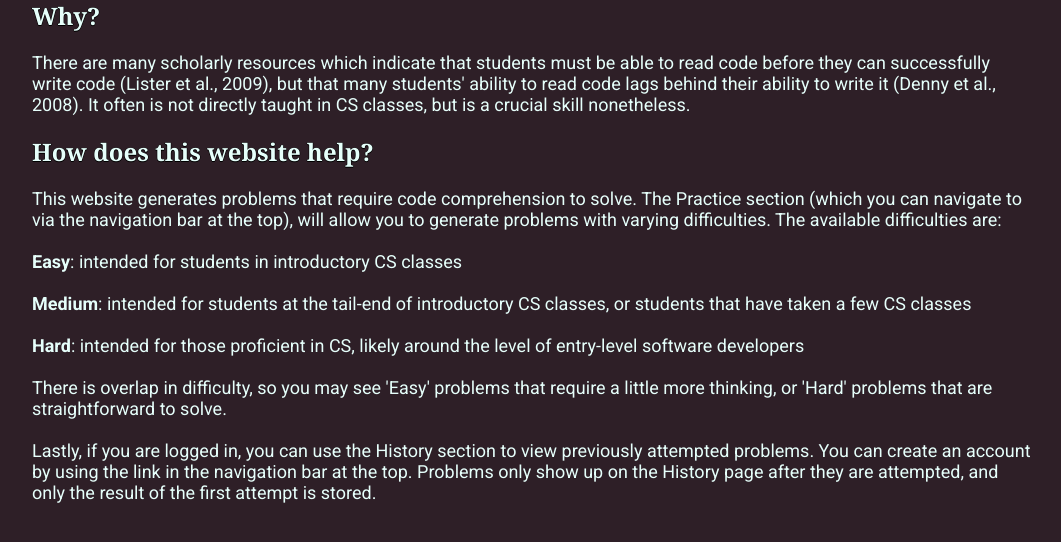
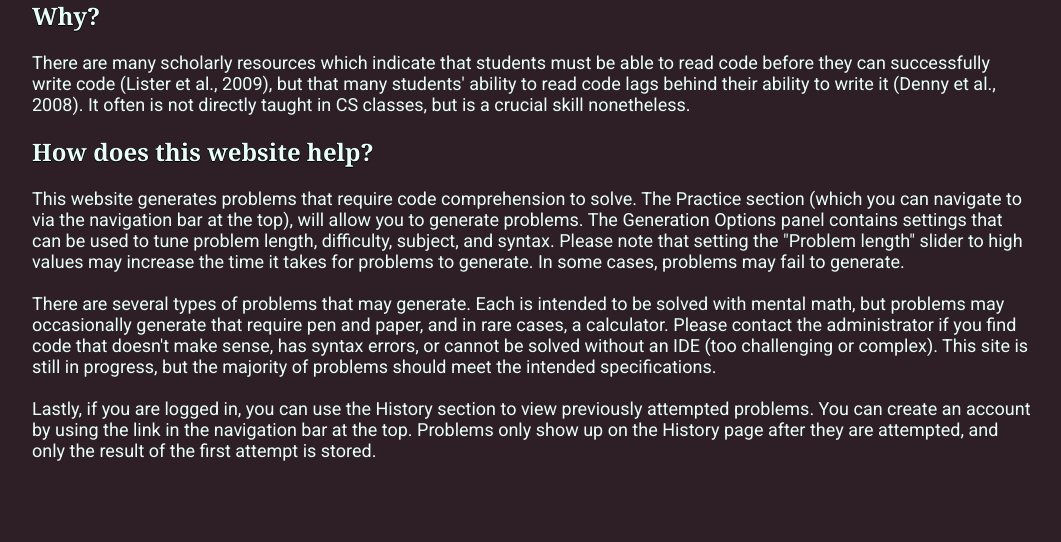
Before and after one commit to wkwako/ed-website, a Django app: page / in a window 1280 px wide. Shown: the part 170-712 px from the top of the page, without its empty margins (108-1169 px from the left). Run offline with Django 5.2, Linux system fonts and the light colour scheme.

Commit message:
changed text on Home page

```diff
--- a/edtech_project/templates/edtech_project/home.html
+++ b/edtech_project/templates/edtech_project/home.html
@@ -25,17 +25,16 @@
     <h2 class="info-sections"> How does this website help? </h2>
 
     <p class="info">This website generates problems that require code comprehension to solve. The Practice section
-        (which you can navigate to via the navigation bar at the top), will allow you to generate problems
-        with varying difficulties. The available difficulties are: <br> <br>
+        (which you can navigate to via the navigation bar at the top), will allow you to generate problems. The Generation Options
+        panel contains settings that can be used to tune problem length, difficulty, subject, and syntax.
+        Please note that setting the "Problem length" slider to high values may increase the time it
+        takes for problems to generate. In some cases, problems may fail to generate. <br> <br>
 
-        <strong> Easy</strong>: intended for students in introductory CS classes <br> <br>
-        <strong> Medium</strong>: intended for students at the tail-end of introductory CS classes, or students that
-        have taken a few CS classes <br><br>
-        <strong> Hard</strong>: intended for those proficient in CS, likely around the level of
-        entry-level software developers <br> <br>
-
-        There is overlap in difficulty, so you may see 'Easy' problems that require a little more thinking, or 'Hard'
-        problems that are straightforward to solve. <br> <br>
+        There are several types of problems that may generate. Each is intended to be solved
+        with mental math, but problems may occasionally generate that require pen and paper, and in rare
+        cases, a calculator. Please contact the administrator if you find code that doesn't make sense, has syntax
+        errors, or cannot be solved without an IDE (too challenging or complex). This site is still in
+        progress, but the majority of problems should meet the intended specifications. <br> <br>
 
         Lastly, if you are logged in, you can use the History section to view previously
         attempted problems. You can create an account by using the link in the navigation bar at the top.
```
